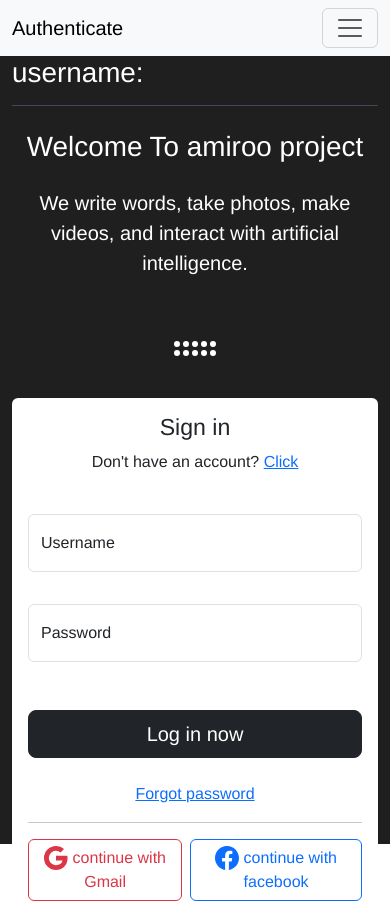
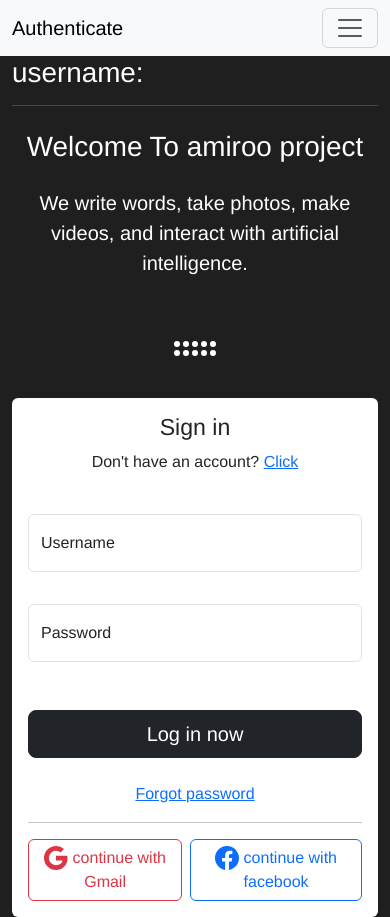
Before and after one commit to amiroooamiran/Vue.js_authentication, a Vue app in the folder authenticate/: page / in a window 390 px wide. Built offline with nearby package versions, Linux system fonts and the light colour scheme.

Commit message:
⚙️ config responsive bg of the app

```diff
--- a/authenticate/src/App.vue
+++ b/authenticate/src/App.vue
@@ -38,5 +38,11 @@ export default{
   background-color: #1f1f1f;
   position: relative;   justify-content: center; align-items: center;
 }
+@media only screen and (max-width: 600px){
+  #app{
+    height: 100%;
+    background-size: 100% 100%;
+  }
+}
 
 </style>
```
